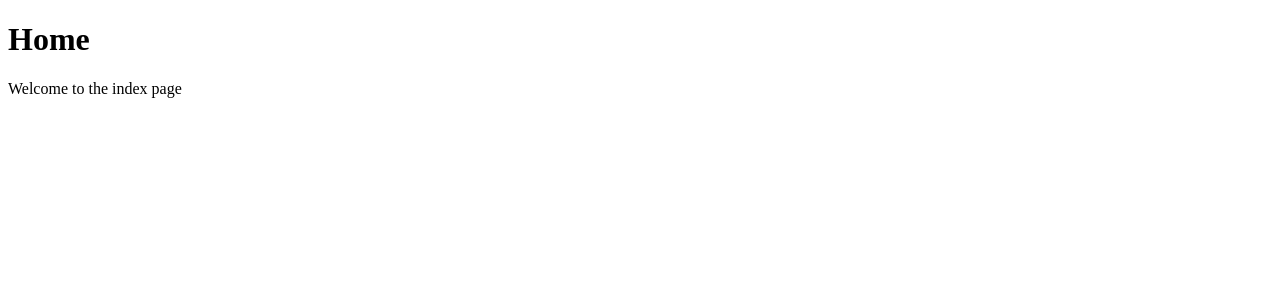
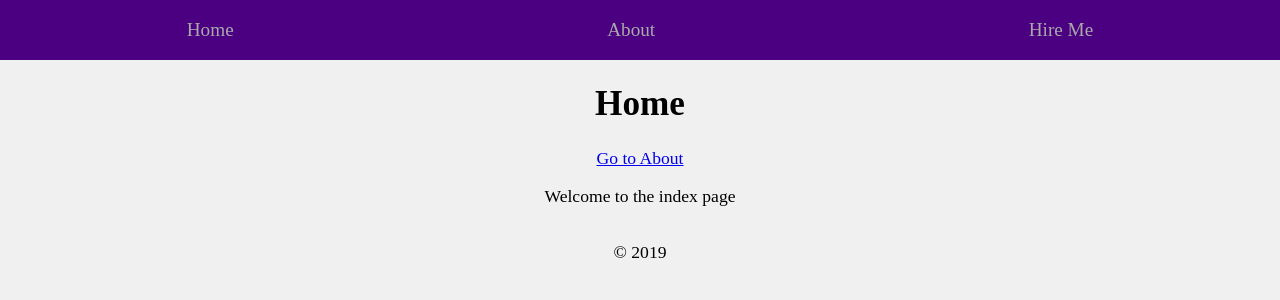
Before and after one commit to IgorSavin/portfolio-savin, a Next.js app: page / in a window 1280 px wide. Shown: the top 300 px of the page. Built offline with nearby package versions, Linux system fonts and the light colour scheme.

Commit message:
added style

```diff
--- /dev/null
+++ b/components/Layout.js
@@ -0,0 +1,50 @@
+import Link from 'next/link';
+
+export default ({children, title}) =>(
+  <div className="root">
+    <header>
+      <Link href="/"><a>Home</a></Link>
+      <Link href="/about"><a>About</a></Link>
+      <Link href="/hireme"><a>Hire Me</a></Link>
+    </header>
+
+    <h1>{title}</h1>
+    {children}
+
+    <footer>&copy; {new Date().getFullYear()}</footer>
+    <style jsx>{`
+    .root{
+      display:flex;
+      justify-content: center;
+      align-items: center;
+      flex-direction: column;
+    }
+    header{
+      width:100%;
+      display:flex;
+      justify-content: space-around;
+      padding: 1em;
+      font-size: 1.2rem;
+      background:indigo;
+    }
+    header a{
+      color:darkgrey;
+      text-decoration:none;
+    }
+    header a:hover{
+      font-weight:bold;
+      color:lightgrey;
+    }
+    footer{
+      padding: 1em;
+    }
+    `}</style>
+    <style global jsx>{`
+    body{
+      margin:0;
+      font-size:110%;
+      background:#f0f0f0;
+    }
+    `}</style>
+  </div>
+)
--- a/pages/index.js
+++ b/pages/index.js
@@ -1,8 +1,14 @@
+import Link from 'next/link'
+import Layout from '../components/Layout'
+
+
 const Index = () => (
-  <div>
-    <h1>Home</h1>
-    Welcome to the index page
-  </div>
+  <Layout title="Home" >
+    <Link href="/about">
+      <a>Go to About</a>
+    </Link>
+   <p>Welcome to the index page</p>
+  </Layout>
 )
 
 export default Index
```
Also changed, not shown: pages/about.js (+11 -6 lines), pages/hireme.js (added, +12 -0 lines).
